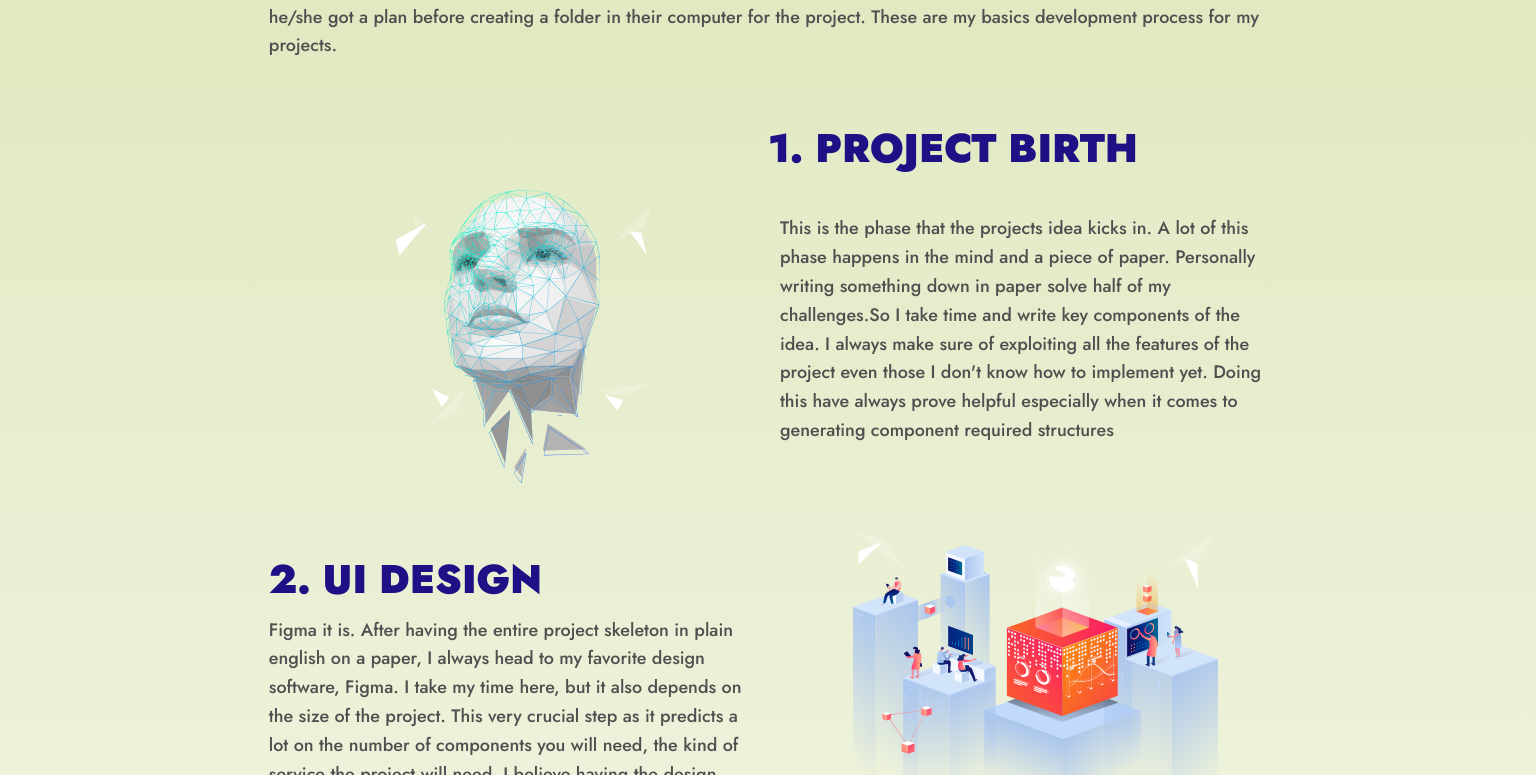
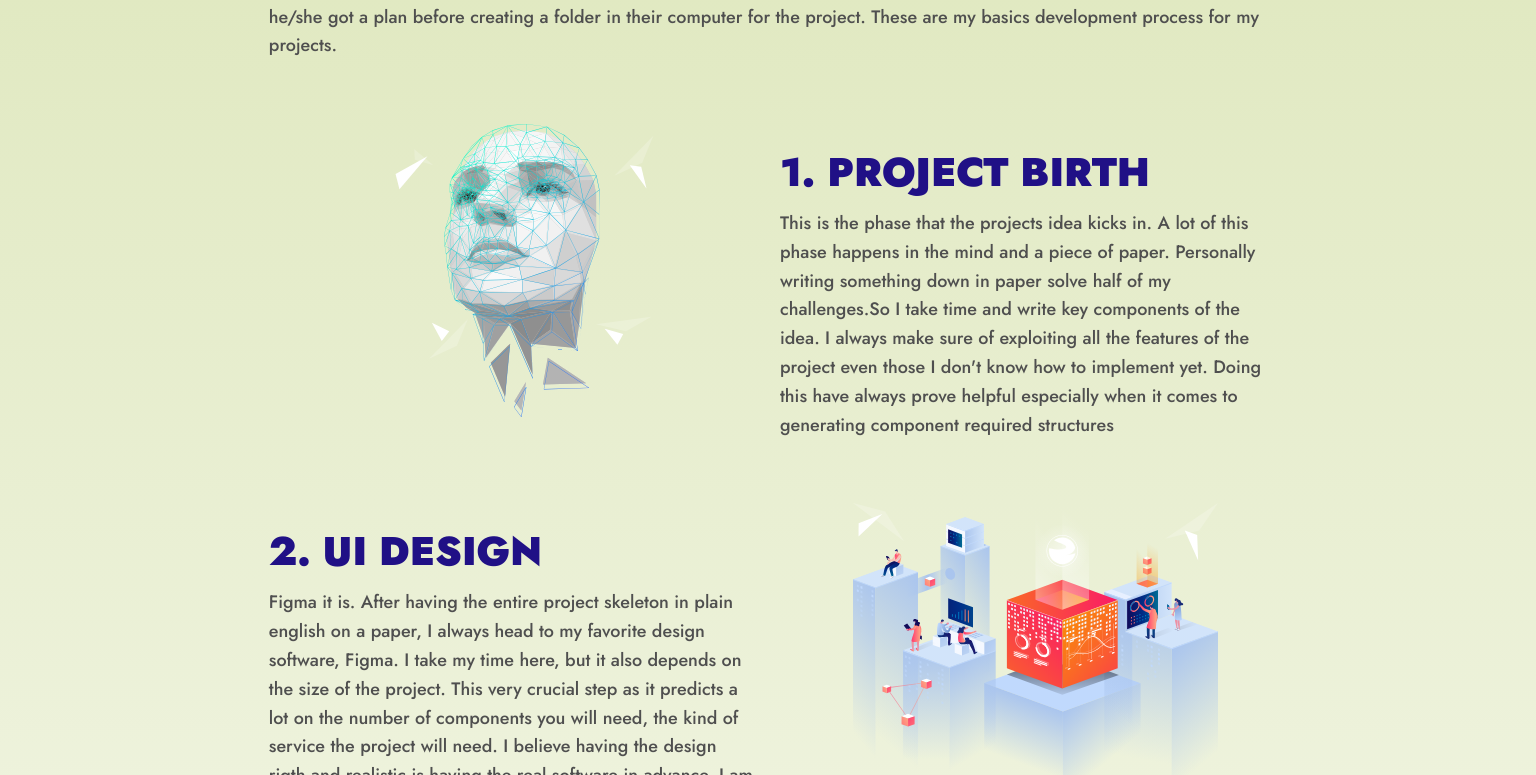
Before and after one commit to Vitalis-Kirui/My-Portfolio, an Angular app in the folder Portfolio-UI/: page / in a window 1536 px wide. Shown: the part 2709-3484 px from the top of the page. Built offline with nearby package versions, Linux system fonts and the light colour scheme.

Commit message:
fixing display

```diff
--- a/Portfolio-UI/src/app/app.component.css
+++ b/Portfolio-UI/src/app/app.component.css
@@ -239,13 +239,6 @@ h2{
     padding-top: 7%;
 }
 
-/* My development process media queries */
-@media screen and (min-width:1500px) {
-    .projectBirth h1, .coding h1 {
-            padding-left: 50%;
-        }
-}
-
 /* Projects and designs styles */
 #projectsAndDesign{
     background-color: rgba(26, 29, 95, 1);
--- a/Portfolio-UI/src/app/app.component.html
+++ b/Portfolio-UI/src/app/app.component.html
@@ -207,14 +207,13 @@
         <!-- Project birth -->
         <div class="row projectBirth pt-5">
 
-                <h1>1. Project Birth</h1>
-
             <div class="col-md-6">
                 <img src="assets/images/hero-lumo.svg" alt="Project birth svg">
 
             </div>
 
             <div class="col-md-6 pt-4">
+                <h1>1. Project Birth</h1>
                 <p>This is the phase that the projects idea kicks in. A lot of this phase happens in the mind and a
                     piece of paper.
                     Personally writing something down in paper solve half of my challenges.So I take time and write key
@@ -258,14 +257,13 @@
         <!-- Coding -->
         <div class="row coding pt-5">
 
-                <h1>3. Coding</h1>
-
             <div class="col-md-6">
                 <img src="assets/images/hero-corporate-our-service-delivery-mission.svg" alt="Coding svg">
 
             </div>
 
             <div class="col-md-6 pt-4">
+                <h1>3. Coding</h1>
                 <p>This is the actual coding phase. And with the right design, this phase get a lot easier to implement.
                     I always take my
                     time, implement piece after piece strictly according to the design becuase if you start adjusting
```
